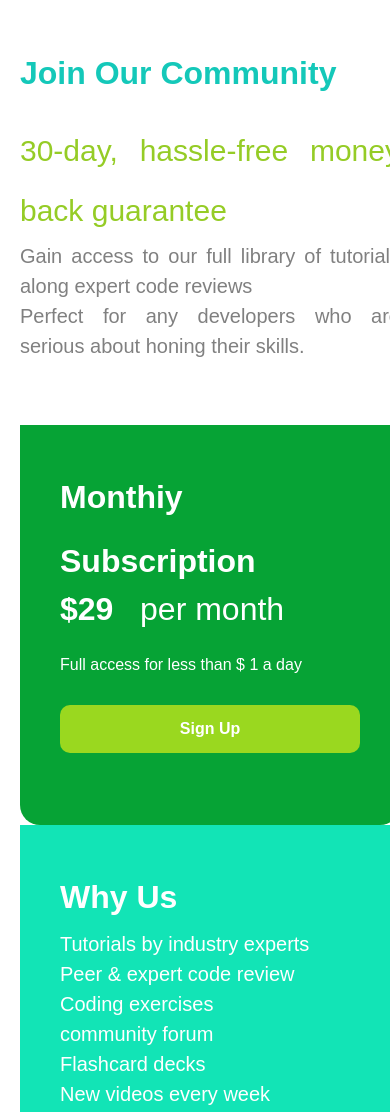
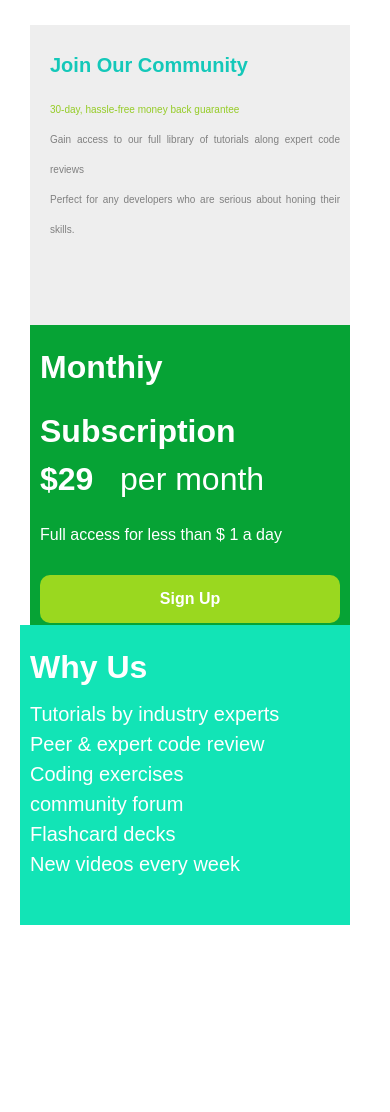
Before and after one commit to chitachiamaka/Min-project, a plain HTML site: page index.html in a window 390 px wide. Shown: the top 1112 px of the page. After the commit the page ends 925 px from the top, so only its background shows below. Drawn offline with Linux system fonts and the light colour scheme.

Commit message:
Correction

```diff
--- a/style.css
+++ b/style.css
@@ -23,14 +23,15 @@ main{
      "grid2 grid3" ;
 }
 .items-1{
-    /* text-align: center; */
+    text-align: center;
     /* margin-top: 30px; */
-    /* margin-left: 10px; */
+    margin-left: 10px;
   text-align: justify;
-
+  background-color: #eee;
   position: relative;
-  border-top-left-radius: 10px;
-  border-bottom-left-radius: 10px;
+  padding: 10px;
+  /* border-radius: 5px; */
+  height: 100%;
 
 }
 h2{
@@ -54,14 +55,15 @@ h2{
     font-weight: 500;
 }
 .items-2{
-    /* margin-top: 30px;
-    margin-left: 10px; */
+     /* margin-top: 30px; */
+    margin-left: 10px;
     color: white;
     text-align: justify;
-    padding: 40px;
+    padding: 10px;
     position: relative;
-    border-top-left-radius: 10px;
-    border-bottom-left-radius: 10px;
+    /* border-radius: 5px; */
+    background-color: #06a335;
+    height: 300px;
 
 }
 h3{
@@ -90,14 +92,15 @@ h5{
     text-align: center;
 }
 .items-3{
-    /* margin-top: 30px;
-    margin-left: 10px; */
+     /* margin-top: 30px; */
+    /* margin-left: 10px;  */
     color: white;
     text-align: justify;
-    padding: 40px;
+    padding: 10px;
     position: relative;
-    border-top-left-radius: 10px;
-    border-bottom-left-radius: 10px;
+   /* border-radius: 5px; */
+    background-color: #12e4b6;
+    height: 300px;
 }
 h4{
     font-size: 2em;
@@ -111,14 +114,14 @@ ol li{
 }
 .grid1{
     grid-area: grid1;
-    background-color: #fff;
+    /* background-color: #fff; */
 }
 .grid2{
-    background-color:  #06a335;
+    /* background-color:  #06a335; */
     grid-area: grid2;
 }
 .grid3{
-    background-color: #12e4b6;
+    /* background-color: #12e4b6; */
     grid-area: grid3;
 }
 @media screen and (max-width: 1000px) {
@@ -142,30 +145,44 @@ ol li{
         "grid1"
         "grid2"
         "grid3";
-        /* grid-template-rows: 1fr 1fr; */
         width: 350px;
         height: 100%;
         margin-top: 50px;
     }
-    .grid1, .grid2, .grid3{
-        height: 400px;
+    .items-1, .items-2, .items-3{
+        height: 300px;
 
     }
-    .grid1{
-        border-top-right-radius: 20px;
-        border-bottom-left-radius: 0;
+    .items-1, .para1, .para2{
+        line-height: 3;
+    font-size: 10px;
+    font-weight: 100;
+    padding-left: 10px;
+
     }
-    .grid2{
-        border-bottom-right-radius: 20px;
-        border-top-right-radius: 0;
-        border-bottom-left-radius: 20px;
-    }
+    h2{
+        padding-left: 10px;
 
 
 }
-@media screen and (max-width: 360px){
+@media screen and (max-width:360px){
     .grid-container{
         width: 100%;
     }
 
-}
+        .items-1, .items-2, .items-3{
+            height: 100%;
+            width: 100%;
+
+        }
+        .items-1, .para1, .para2{
+            line-height: 1.5;
+        font-size: 10px;
+        font-weight: 40;
+        /* padding-left: 10px; */
+
+        }
+        h2{
+            padding-left: 5px;
+        }
+    }
```
